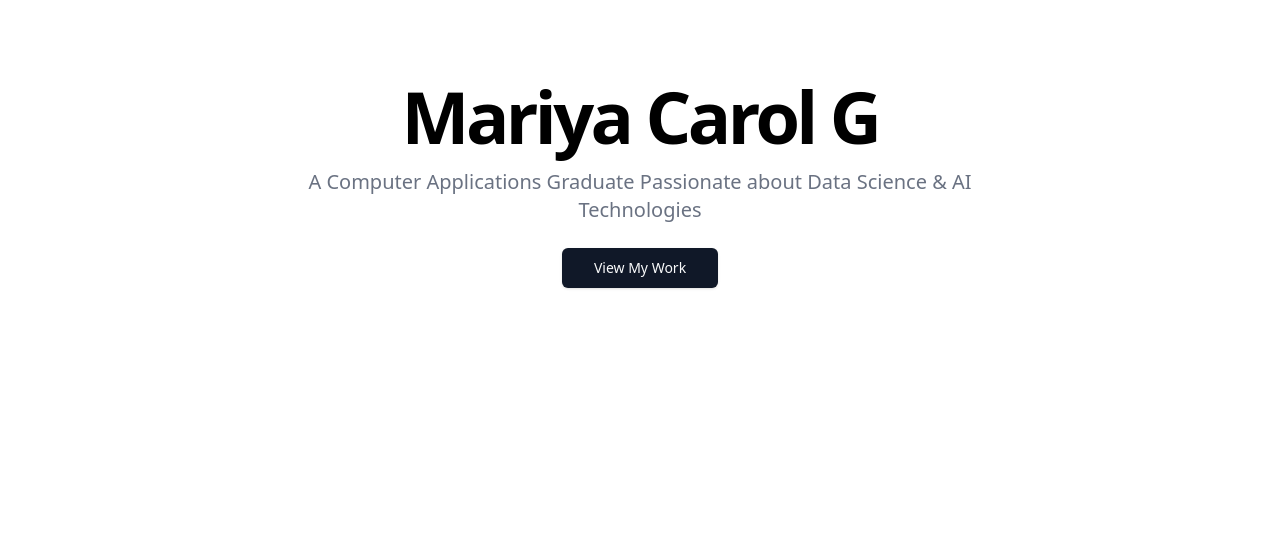
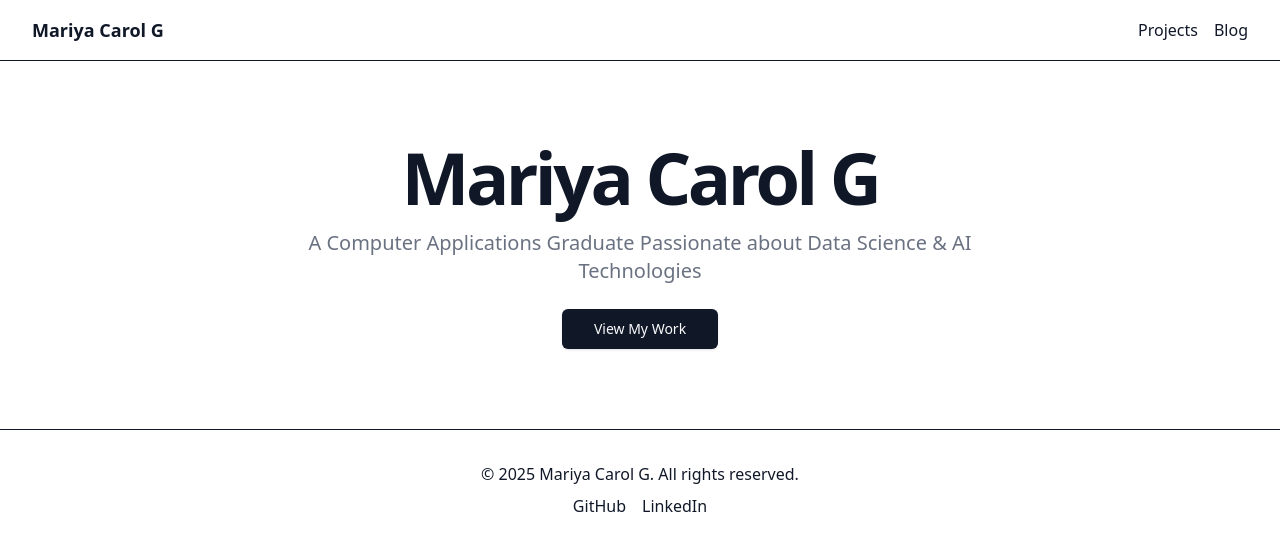
Before and after one commit to CarolG13/mariyacarolg-portfolio, an Astro site: page / in a window 1280 px wide. Built offline with nearby package versions, Linux system fonts and the light colour scheme; Astro itself is replaced by a stand-in of ours.

Commit message:
step4: Create reusable Header and Footer components

```diff
--- /dev/null
+++ b/src/components/Footer.astro
@@ -0,0 +1,25 @@
+---
+// src/components/Footer.astro
+import { PERSONAL_INFO } from "../data/site";
+const githubUrl = `https://github.com/${PERSONAL_INFO.github_handle}`;
+const linkedinUrl = `https://linkedin.com/in/${PERSONAL_INFO.linkedin_handle}`;
+const currentYear = new Date().getFullYear();
+---
+
+<footer class="text-center py-8 border-t">
+  <p>© {currentYear} {PERSONAL_INFO.name}. All rights reserved.</p>
+  <div class="flex justify-center gap-4 mt-2">
+    <a
+      href={githubUrl}
+      target="_blank"
+      rel="noopener noreferrer"
+      class="hover:underline">GitHub</a
+    >
+    <a
+      href={linkedinUrl}
+      target="_blank"
+      rel="noopener noreferrer"
+      class="hover:underline">LinkedIn</a
+    >
+  </div>
+</footer>
--- /dev/null
+++ b/src/components/Header.astro
@@ -0,0 +1,15 @@
+---
+// src/components/Header.astro
+import { SITE_TITLE } from "../data/site";
+---
+
+<header class="flex justify-between items-center py-4 px-8 border-b">
+  <a href="/" class="text-lg font-bold">
+    {SITE_TITLE.split("|")[0]}
+    <!-- This shows just your name -->
+  </a>
+  <nav class="hidden md:flex gap-4">
+    <a href="/#projects" class="hover:underline">Projects</a>
+    <a href="/blog" class="hover:underline">Blog</a>
+  </nav>
+</header>
--- a/src/layouts/Layout.astro
+++ b/src/layouts/Layout.astro
@@ -1,8 +1,18 @@
 ---
-import '../styles/global.css'; // Add this line
+// Import your global styles
+import "../styles/global.css";
+
+// Import the components you want to use
+import Header from "../components/Header.astro";
+import Footer from "../components/Footer.astro";
+import { SITE_DESCRIPTION } from "../data/site";
+
+// This is the TypeScript interface for props
 interface Props {
 	title: string;
 }
+
+// This gets the title passed from the page (e.g., index.astro)
 const { title } = Astro.props;
 ---
 
@@ -10,17 +20,29 @@ const { title } = Astro.props;
 <html lang="en">
 	<head>
 		<meta charset="UTF-8" />
+		<meta name="description" content={SITE_DESCRIPTION} />
 		<meta name="viewport" content="width=device-width" />
 		<link rel="icon" type="image/svg+xml" href="/favicon.svg" />
 		<meta name="generator" content={Astro.generator} />
-		<title>Astro Basics</title>
+		<title>{title}</title>
 	</head>
-	<body>
+
+	<body
+		class="flex flex-col min-h-screen bg-white text-gray-900 dark:bg-gray-900 dark:text-gray-50"
+	>
+		<Header />
+		<!-- Use the Header component here -->
+
 		<slot />
+		<!-- Your main page content will go here -->
+
+		<Footer />
+		<!-- Use the Footer component here -->
 	</body>
 </html>
 
-<style>
+<style is:global>
+	/* You can keep global styles here if you want, but global.css is better */
 	html,
 	body {
 		margin: 0;
```
